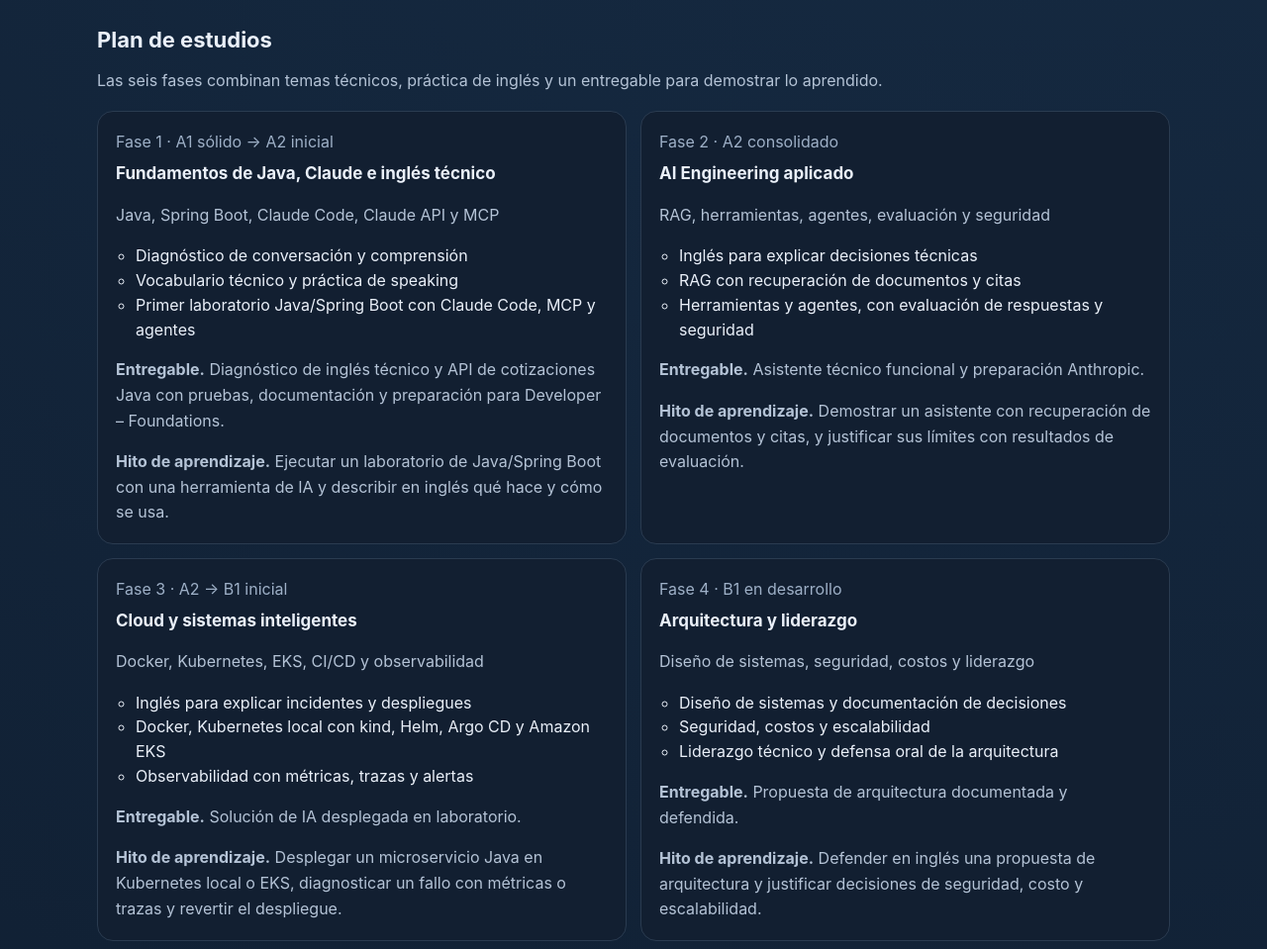
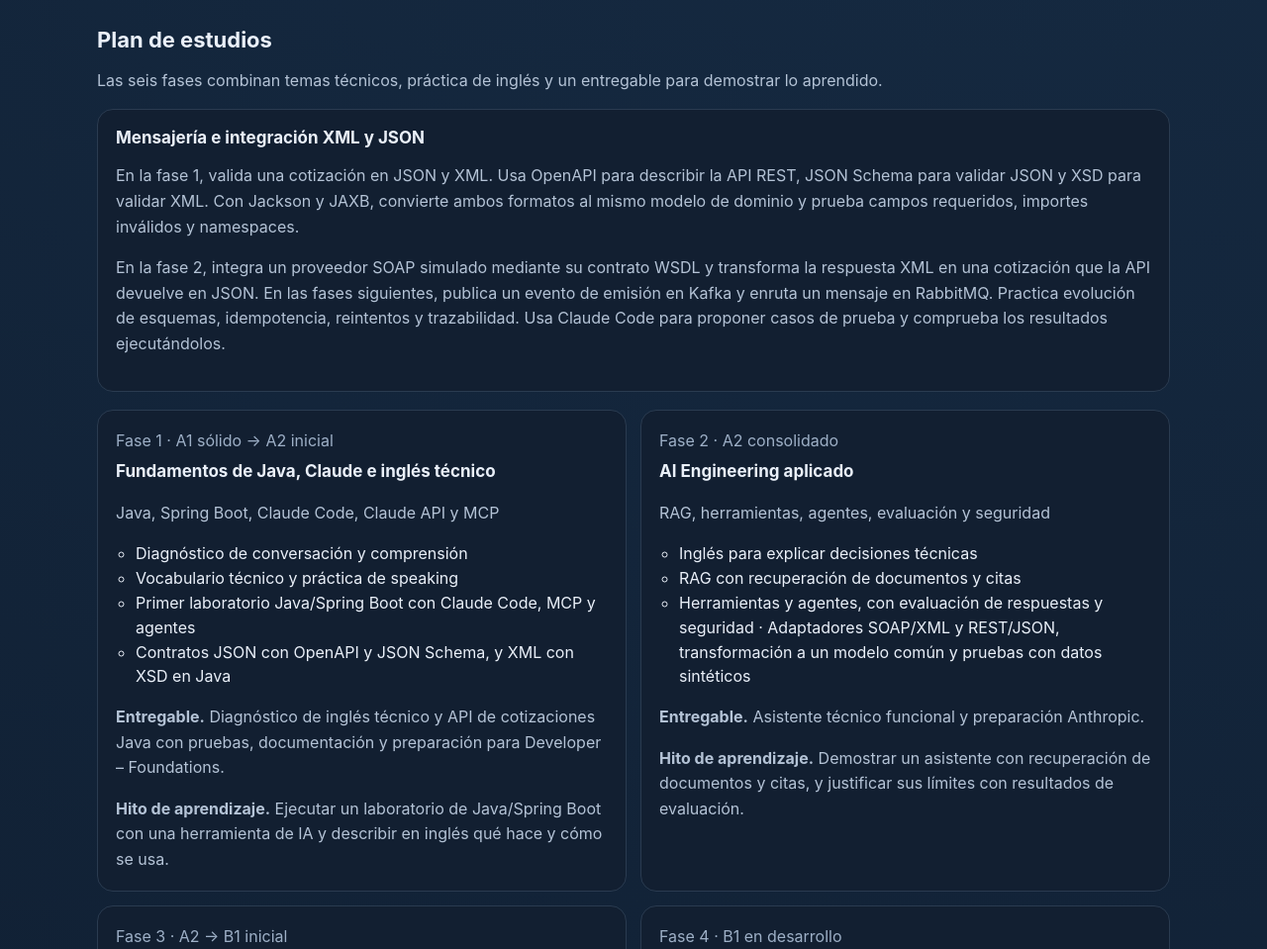
Before and after one commit to dveleper/ai-learning-roadmap, a plain HTML site: page index.html in a window 1280 px wide. Shown: the part 814-1773 px from the top of the page at 99% size. Drawn offline with nearby package versions, Linux system fonts and the light colour scheme.

Commit message:
Añade mensajería XML y JSON al plan de estudios

```diff
--- a/index.html
+++ b/index.html
@@ -43,6 +43,11 @@
 <section id="temario" class="section">
   <h2>Plan de estudios</h2>
   <p>Las seis fases combinan temas técnicos, práctica de inglés y un entregable para demostrar lo aprendido.</p>
+  <div class="panel">
+    <h3>Mensajería e integración XML y JSON</h3>
+    <p>En la fase 1, valida una cotización en JSON y XML. Usa OpenAPI para describir la API REST, JSON Schema para validar JSON y XSD para validar XML. Con Jackson y JAXB, convierte ambos formatos al mismo modelo de dominio y prueba campos requeridos, importes inválidos y namespaces.</p>
+    <p>En la fase 2, integra un proveedor SOAP simulado mediante su contrato WSDL y transforma la respuesta XML en una cotización que la API devuelve en JSON. En las fases siguientes, publica un evento de emisión en Kafka y enruta un mensaje en RabbitMQ. Practica evolución de esquemas, idempotencia, reintentos y trazabilidad. Usa Claude Code para proponer casos de prueba y comprueba los resultados ejecutándolos.</p>
+  </div>
   <ol id="curriculum" class="curriculum-grid"></ol>
 </section>
 <section id="certificacion" class="section">
@@ -144,9 +149,9 @@ const phases=[['Fundamentos de Java, Claude e inglés técnico','23 nov 2026 –
   "2027-01-18": "Explicar el ciclo HTTP",
   "2027-01-19": "Crear un controlador Spring MVC",
   "2027-01-20": "Aclarar errores de validación",
-  "2027-01-21": "Diseñar contrato OpenAPI",
+  "2027-01-21": "Diseñar contratos JSON y XML con OpenAPI y XSD",
   "2027-01-22": "Implementar validación y errores",
-  "2027-01-23": "Evaluar el contrato",
+  "2027-01-23": "Validar y transformar mensajes JSON y XML",
   "2027-01-25": "Describir persistencia y transacciones",
   "2027-01-26": "Crear adaptador PostgreSQL",
   "2027-01-27": "Explicar datos ausentes",
@@ -167,7 +172,7 @@ const phases=[['Fundamentos de Java, Claude e inglés técnico','23 nov 2026 –
   "2027-02-13": "Defender el hito de fase 1"
 };
 const storageKey='ai-roadmap-progress-v1';let state={done:{},logs:{}};try{let raw=JSON.parse(localStorage.getItem(storageKey));if(raw&&typeof raw==='object'){state.done=raw.done||{};state.logs=raw.logs||{}}}catch(e){}let progressSync; const $=id=>document.getElementById(id);const persist=()=>{try{localStorage.setItem(progressSync?.storageKey() || storageKey,JSON.stringify(state))}catch(e){alert('No se pudo guardar en este navegador. Exporta un respaldo.')}};
-const phaseContents = [["Diagnóstico de conversación y comprensión","Vocabulario técnico y práctica de speaking","Primer laboratorio Java/Spring Boot con Claude Code, MCP y agentes"],["Inglés para explicar decisiones técnicas","RAG con recuperación de documentos y citas","Herramientas y agentes, con evaluación de respuestas y seguridad"],["Inglés para explicar incidentes y despliegues","Docker, Kubernetes local con kind, Helm, Argo CD y Amazon EKS","Observabilidad con métricas, trazas y alertas"],["Diseño de sistemas y documentación de decisiones","Seguridad, costos y escalabilidad","Liderazgo técnico y defensa oral de la arquitectura"],["Agentes avanzados y evaluación continua","Operación de soluciones de IA en la nube","Portafolio profesional y simulacros de certificación"],["Arquitectura empresarial y presentación de casos","Entrevistas técnicas y de comportamiento en inglés","Defensa del portafolio y evaluación final de inglés"]];
+const phaseContents = [["Diagnóstico de conversación y comprensión", "Vocabulario técnico y práctica de speaking", "Primer laboratorio Java/Spring Boot con Claude Code, MCP y agentes", "Contratos JSON con OpenAPI y JSON Schema, y XML con XSD en Java"], ["Inglés para explicar decisiones técnicas", "RAG con recuperación de documentos y citas", "Herramientas y agentes, con evaluación de respuestas y seguridad · Adaptadores SOAP/XML y REST/JSON, transformación a un modelo común y pruebas con datos sintéticos"], ["Inglés para explicar incidentes y despliegues", "Docker, Kubernetes local con kind, Helm, Argo CD y Amazon EKS", "Observabilidad con métricas, trazas y alertas · Diagnóstico de fallos de integración y trazabilidad de mensajes"], ["Diseño de sistemas y documentación de decisiones", "Seguridad, costos y escalabilidad", "Liderazgo técnico y defensa oral de la arquitectura · Kafka y RabbitMQ, contratos de eventos con AsyncAPI, versionado y manejo de duplicados"], ["Agentes avanzados y evaluación continua", "Operación de soluciones de IA en la nube", "Portafolio profesional y simulacros de certificación · Evolución compatible de contratos JSON y XML, reintentos y cola de mensajes fallidos"], ["Arquitectura empresarial y presentación de casos", "Entrevistas técnicas y de comportamiento en inglés", "Defensa del portafolio y evaluación final de inglés · Demostración de interoperabilidad XML/JSON y defensa del diseño en inglés"]];
 const milestones = [
   'Ejecutar un laboratorio de Java/Spring Boot con una herramienta de IA y describir en inglés qué hace y cómo se usa.',
   'Demostrar un asistente con recuperación de documentos y citas, y justificar sus límites con resultados de evaluación.',
```
